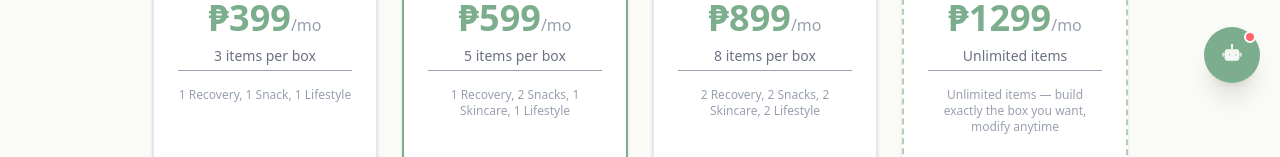
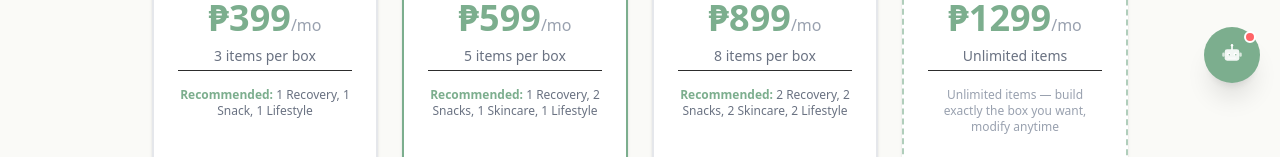
Before and after one commit to lacelcarolanetolentino1gh/boxnijuanph, a Next.js app: page /plans in a window 1280 px wide. Shown: the part 697-854 px from the top of the page. Built offline with nearby package versions, Linux system fonts and the light colour scheme.

Commit message:
Plans: add Recommended label to category breakdown on plan cards

```diff
--- a/app/plans/page.tsx
+++ b/app/plans/page.tsx
@@ -61,7 +61,16 @@ export default function PlansPage() {
               <p className="text-gray-500 text-sm mb-1">
                 {plan.id === "custom" ? "Unlimited items" : `${plan.items} items per box`}
               </p>
-              <p className="text-gray-400 text-xs mb-6 border-t pt-4 w-full">{plan.description}</p>
+              <div className="border-t pt-4 w-full mb-6">
+                {plan.id === "custom" ? (
+                  <p className="text-xs text-gray-400">{plan.description}</p>
+                ) : (
+                  <p className="text-xs text-gray-500">
+                    <span className="font-semibold text-[#7CAE8E]">Recommended: </span>
+                    {plan.description}
+                  </p>
+                )}
+              </div>
               <button
                 onClick={() => handleSelect(plan.id)}
                 aria-label={`Choose ${plan.name} plan`}
```
